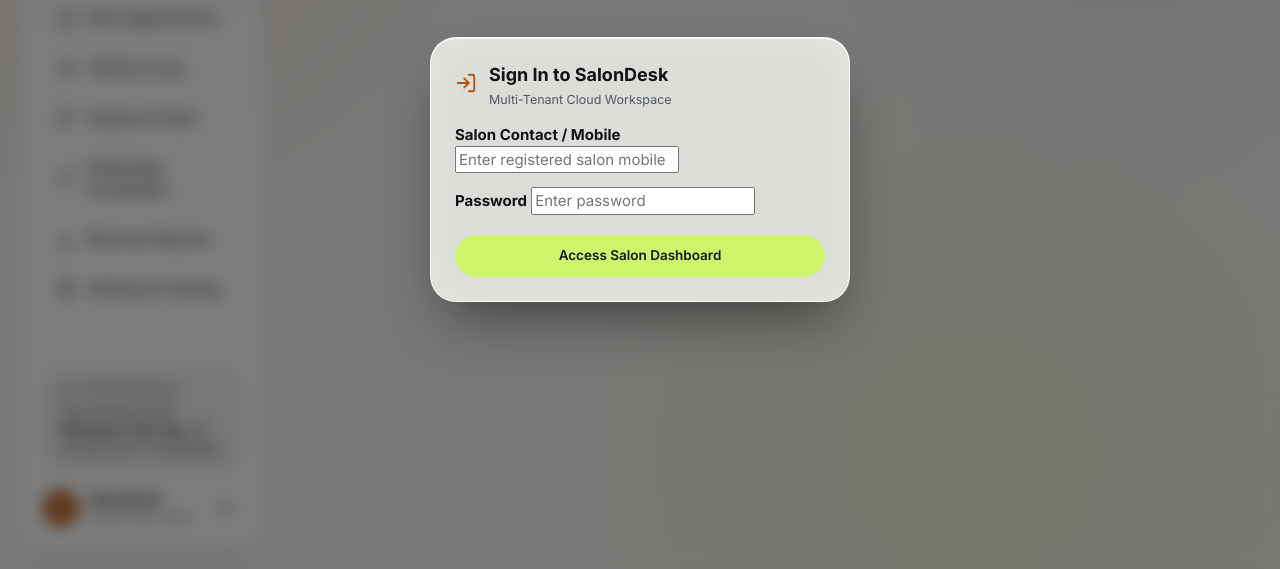
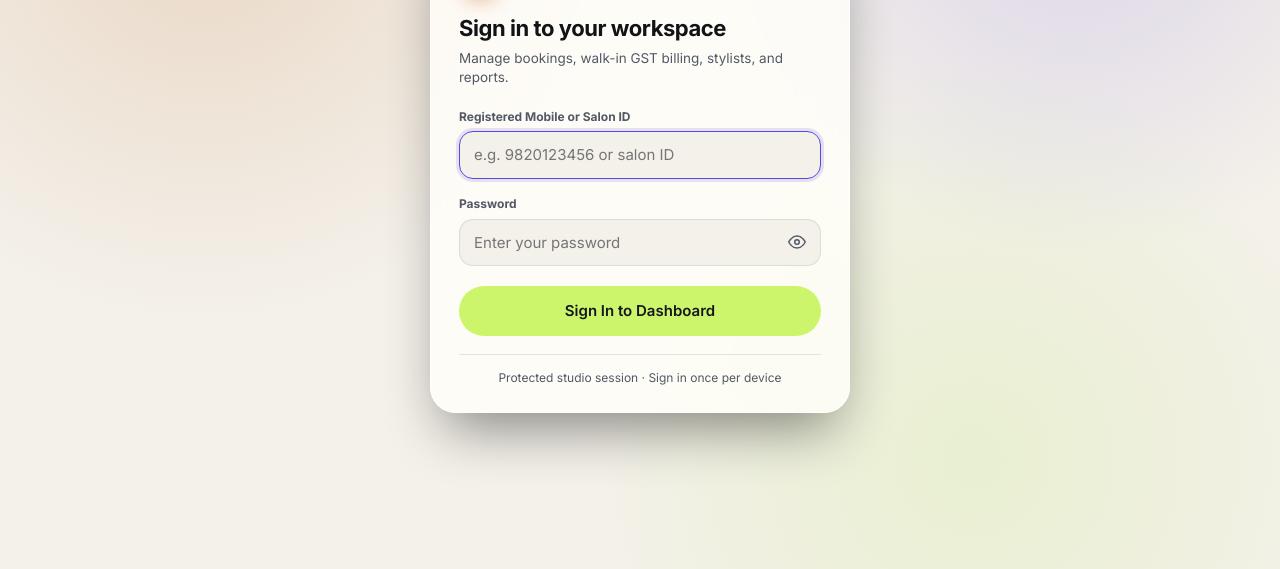
Before and after one commit to rushii-da/jawed-salon, a website with bundled scripts: page public/index.html in a window 1280 px wide. Shown: the part 231-800 px from the top of the page. Built offline with nearby package versions, Linux system fonts and the light colour scheme.

Commit message:
ui(auth): redesign Sign-In modal with frosted glass backdrop, full-width inputs, and password toggle

```diff
--- a/public/css/styles.css
+++ b/public/css/styles.css
@@ -1056,6 +1056,104 @@ textarea.in { resize: vertical; min-height: 76px; }
   display: grid; place-items: center; flex-shrink: 0;
 }
 .modal-desc { font-size: 14px; color: var(--muted); line-height: 1.5; margin: 12px 0 22px; }
+
+/* Sign-In Modal & Ambient Auth Backdrop */
+.login-overlay {
+  background:
+    radial-gradient(680px circle at 16% 18%, rgba(180, 83, 9, 0.16), transparent 60%),
+    radial-gradient(620px circle at 84% 16%, rgba(91, 71, 224, 0.16), transparent 58%),
+    radial-gradient(640px circle at 76% 86%, rgba(163, 230, 53, 0.14), transparent 62%),
+    var(--paper);
+  -webkit-backdrop-filter: none;
+  backdrop-filter: none;
+}
+:root[data-theme="dark"] .login-overlay {
+  background:
+    radial-gradient(680px circle at 16% 18%, rgba(129, 140, 248, 0.18), transparent 58%),
+    radial-gradient(600px circle at 84% 16%, rgba(205, 245, 107, 0.10), transparent 56%),
+    radial-gradient(640px circle at 76% 86%, rgba(251, 191, 36, 0.10), transparent 60%),
+    #080A0F;
+}
+.login-card {
+  max-width: 420px;
+  padding: 30px 28px 26px;
+}
+.login-head { margin-bottom: 20px; }
+.login-brand-row {
+  display: flex;
+  align-items: center;
+  justify-content: space-between;
+  gap: 12px;
+  margin-bottom: 16px;
+}
+.login-mark {
+  width: 42px;
+  height: 42px;
+  border-radius: 14px;
+  background: var(--amber);
+  color: #fff;
+  display: grid;
+  place-items: center;
+  font-weight: 800;
+  font-size: 19px;
+  letter-spacing: -0.02em;
+  box-shadow: 0 8px 20px -6px rgba(180, 83, 9, 0.45);
+}
+.login-title {
+  margin: 0 0 4px;
+  font-size: 22px;
+  font-weight: 700;
+  letter-spacing: -0.02em;
+  color: var(--tx);
+}
+.login-sub {
+  margin: 0;
+  font-size: 13.5px;
+  color: var(--muted);
+  line-height: 1.45;
+}
+.login-form {
+  display: flex;
+  flex-direction: column;
+  gap: 16px;
+}
+.login-form .fl { margin-top: 0; }
+.pass-wrap {
+  position: relative;
+  display: flex;
+  align-items: center;
+}
+.pass-in { padding-right: 46px; }
+.pass-toggle {
+  position: absolute;
+  right: 6px;
+  top: 50%;
+  transform: translateY(-50%);
+  width: 36px;
+  height: 36px;
+  border-radius: 10px;
+  display: grid;
+  place-items: center;
+  color: var(--muted);
+  transition: background .16s ease, color .16s ease;
+}
+.pass-toggle:hover, .pass-toggle[aria-pressed="true"] { background: var(--soft); color: var(--tx); }
+.login-btn {
+  width: 100%;
+  justify-content: center;
+  padding: 13px 18px;
+  font-size: 15px;
+  margin-top: 4px;
+}
+.login-btn[disabled] { opacity: .72; cursor: wait; transform: none; }
+.login-foot {
+  margin: 18px 0 0;
+  padding-top: 14px;
+  border-top: 1px solid var(--line);
+  text-align: center;
+  font-size: 12px;
+  color: var(--muted);
+}
 .modal-actions { display: flex; gap: 10px; justify-content: flex-end; margin-top: 18px; }
 .modal-actions.wrap { flex-wrap: wrap; }
 
--- a/public/index.html
+++ b/public/index.html
@@ -29,31 +29,34 @@ try {
 <div id="toast" role="status" aria-live="polite"></div>
 
 <!-- Salon Login Modal -->
-<div class="modal-overlay" id="loginModal" role="dialog" aria-modal="true" aria-labelledby="lmTitle" hidden>
-  <div class="modal-box" style="max-width:420px">
-    <div class="modal-head">
-      <div class="modal-icon" style="background:var(--amber-lt);color:var(--amber)" aria-hidden="true">
-        <svg viewBox="0 0 24 24" width="22" height="22" fill="none" stroke="currentColor" stroke-width="2" stroke-linecap="round" stroke-linejoin="round"><path d="M15 3h4a2 2 0 0 1 2 2v14a2 2 0 0 1-2 2h-4"/><polyline points="10 17 15 12 10 7"/><line x1="15" y1="12" x2="3" y2="12"/></svg>
+<div class="modal-overlay login-overlay" id="loginModal" role="dialog" aria-modal="true" aria-labelledby="lmTitle" hidden>
+  <div class="modal-box login-card">
+    <div class="login-head">
+      <div class="login-brand-row">
+        <div class="login-mark" aria-hidden="true">S</div>
+        <span class="chip lime">SalonDesk Cloud</span>
+      </div>
+      <h2 id="lmTitle" class="login-title">Sign in to your workspace</h2>
+      <p class="login-sub">Manage bookings, walk-in GST billing, stylists, and reports.</p>
+    </div>
+    <form id="loginForm" class="login-form">
+      <div>
+        <label class="fl" for="loginUser">Registered Mobile or Salon ID</label>
+        <input type="text" id="loginUser" class="in" placeholder="e.g. 9820123456 or salon ID" required autocomplete="username" autocapitalize="none" spellcheck="false" aria-describedby="loginError">
       </div>
       <div>
-        <h2 id="lmTitle" class="modal-title">Sign In to SalonDesk</h2>
-        <small class="mut">Multi-Tenant Cloud Workspace</small>
+        <label class="fl" for="loginPass">Password</label>
+        <div class="pass-wrap">
+          <input type="password" id="loginPass" class="in pass-in" placeholder="Enter your password" required autocomplete="current-password" aria-describedby="loginError">
+          <button type="button" class="pass-toggle" id="btnTogglePass" aria-label="Show password" aria-pressed="false">
+            <svg viewBox="0 0 24 24" width="18" height="18" fill="none" stroke="currentColor" stroke-width="2" stroke-linecap="round" stroke-linejoin="round" aria-hidden="true"><path d="M1 12s4-8 11-8 11 8 11 8-4 8-11 8-11-8-11-8z"/><circle cx="12" cy="12" r="3"/></svg>
+          </button>
+        </div>
       </div>
-    </div>
-    <form id="loginForm" style="display:flex;flex-direction:column;gap:14px;margin-top:14px">
-      <div class="f-group">
-        <label for="loginUser"><b>Salon Contact / Mobile</b></label>
-        <input type="text" id="loginUser" class="inp" placeholder="Enter registered salon mobile" required autocomplete="username">
-      </div>
-      <div class="f-group">
-        <label for="loginPass"><b>Password</b></label>
-        <input type="password" id="loginPass" class="inp" placeholder="Enter password" required autocomplete="current-password">
-      </div>
-      <div id="loginError" style="color:var(--danger);font-size:12px;font-weight:600;display:none"></div>
-      <div class="modal-actions" style="margin-top:6px">
-        <button type="submit" class="btn l" id="btnLoginSubmit" style="width:100%;justify-content:center">Access Salon Dashboard</button>
-      </div>
+      <div id="loginError" class="alert-box" role="alert" style="display:none;margin:0"></div>
+      <button type="submit" class="btn l login-btn" id="btnLoginSubmit">Sign In to Dashboard</button>
     </form>
+    <p class="login-foot">Protected studio session · Sign in once per device</p>
   </div>
 </div>
 
--- a/public/js/app.js
+++ b/public/js/app.js
@@ -2510,11 +2510,29 @@ window.addEventListener('hashchange', () => {
 });
 
 // Salon Login & Auth Management
+const EYE_ON_SVG = '<svg viewBox="0 0 24 24" width="18" height="18" fill="none" stroke="currentColor" stroke-width="2" stroke-linecap="round" stroke-linejoin="round" aria-hidden="true"><path d="M1 12s4-8 11-8 11 8 11 8-4 8-11 8-11-8-11-8z"/><circle cx="12" cy="12" r="3"/></svg>';
+const EYE_OFF_SVG = '<svg viewBox="0 0 24 24" width="18" height="18" fill="none" stroke="currentColor" stroke-width="2" stroke-linecap="round" stroke-linejoin="round" aria-hidden="true"><path d="M17.94 17.94A10.07 10.07 0 0 1 12 20c-7 0-11-8-11-8a18.45 18.45 0 0 1 5.06-5.94"/><path d="M9.9 4.24A9.12 9.12 0 0 1 12 4c7 0 11 8 11 8a18.5 18.5 0 0 1-2.16 3.19"/><line x1="1" y1="1" x2="23" y2="23"/></svg>';
+
 function openLoginModal() {
   const loginModal = $('#loginModal');
+  const errBox = $('#loginError');
+  const passInput = $('#loginPass');
+  const toggleBtn = $('#btnTogglePass');
+  if (errBox) {
+    errBox.textContent = '';
+    errBox.style.display = 'none';
+  }
+  if (passInput) passInput.type = 'password';
+  if (toggleBtn) {
+    toggleBtn.setAttribute('aria-pressed', 'false');
+    toggleBtn.setAttribute('aria-label', 'Show password');
+    toggleBtn.innerHTML = EYE_ON_SVG;
+  }
   if (loginModal) {
     loginModal.hidden = false;
     loginModal.classList.add('open');
+    const userInput = $('#loginUser');
+    if (userInput) userInput.focus();
   }
 }
 
@@ -2533,14 +2551,37 @@ window.addEventListener('salondesk:auth-required', () => {
   openLoginModal();
 });
 
+const togglePassBtn = $('#btnTogglePass');
+if (togglePassBtn) {
+  togglePassBtn.addEventListener('click', () => {
+    const passInput = $('#loginPass');
+    if (!passInput) return;
+    const showing = passInput.type === 'text';
+    passInput.type = showing ? 'password' : 'text';
+    togglePassBtn.setAttribute('aria-pressed', showing ? 'false' : 'true');
+    togglePassBtn.setAttribute('aria-label', showing ? 'Show password' : 'Hide password');
+    togglePassBtn.innerHTML = showing ? EYE_ON_SVG : EYE_OFF_SVG;
+  });
+}
+
 const loginForm = $('#loginForm');
 if (loginForm) {
+  const clearLoginErr = () => {
+    const errBox = $('#loginError');
+    if (errBox && errBox.style.display !== 'none') errBox.style.display = 'none';
+  };
+  $('#loginUser')?.addEventListener('input', clearLoginErr);
+  $('#loginPass')?.addEventListener('input', clearLoginErr);
+
   loginForm.addEventListener('submit', async (e) => {
     e.preventDefault();
     const btn = $('#btnLoginSubmit');
     const errBox = $('#loginError');
     if (errBox) errBox.style.display = 'none';
-    if (btn) btn.disabled = true;
+    if (btn) {
+      btn.disabled = true;
+      btn.textContent = 'Signing in…';
+    }
 
     try {
       const username = $('#loginUser').value.trim();
@@ -2573,8 +2614,12 @@ if (loginForm) {
         errBox.textContent = err.message || 'Login failed. Please check your credentials.';
         errBox.style.display = 'block';
       }
+      $('#loginPass')?.focus();
     } finally {
-      if (btn) btn.disabled = false;
+      if (btn) {
+        btn.disabled = false;
+        btn.textContent = 'Sign In to Dashboard';
+      }
     }
   });
 }
```
Also changed, not shown: tests/ui.test.js (+1 -0 lines).
